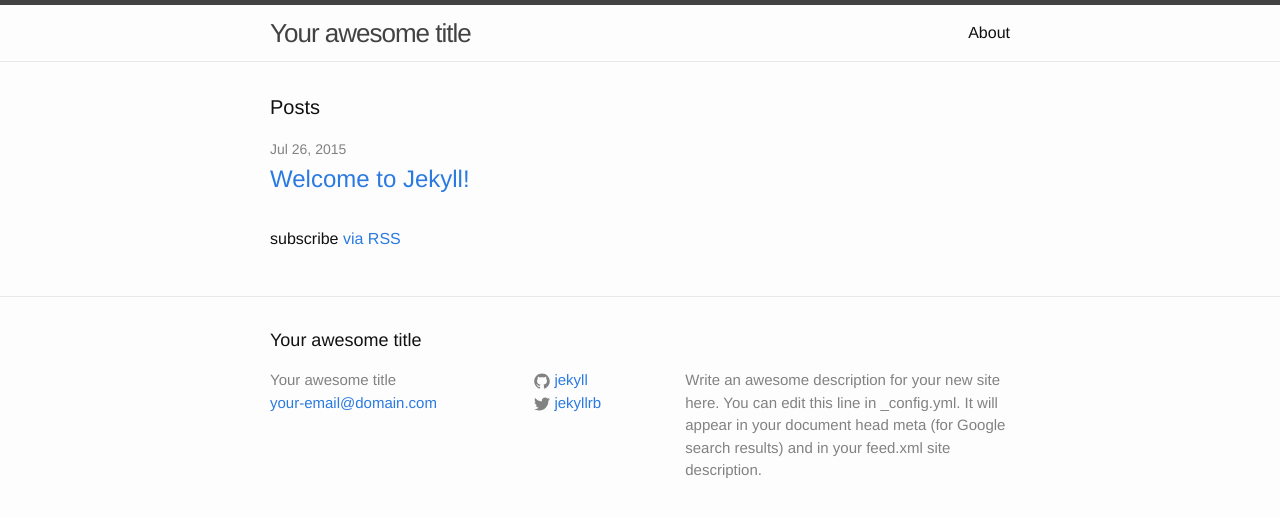
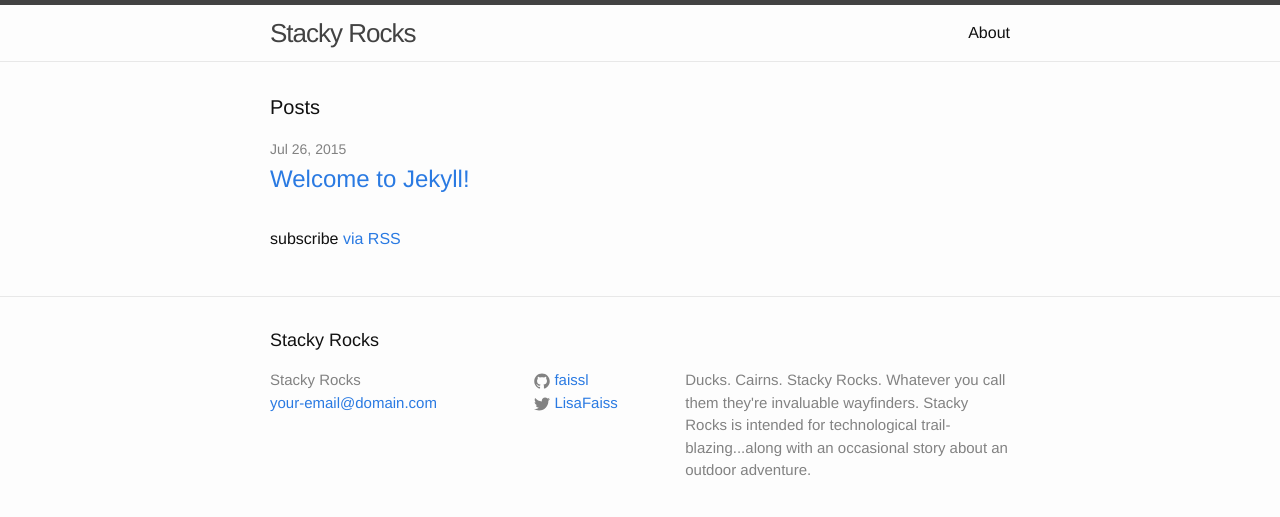
Before and after one commit to faissl/stackyrocks, a Jekyll site: the page built from index.html, in a window 1280 px wide. Shown: the top 517 px of the page. Built offline with Jekyll 4.4.1, drawn with Linux system fonts in a browser that asks for light colours.

Commit message:
added Stacky Rock, descr, and social media updates

```diff
--- a/_config.yml
+++ b/_config.yml
@@ -1,14 +1,14 @@
 # Site settings
-title: Your awesome title
+title: Stacky Rocks
 email: your-email@domain.com
 description: > # this means to ignore newlines until "baseurl:"
-  Write an awesome description for your new site here. You can edit this
-  line in _config.yml. It will appear in your document head meta (for
-  Google search results) and in your feed.xml site description.
+  Ducks. Cairns. Stacky Rocks. Whatever you call them they're invaluable wayfinders.
+  Stacky Rocks is intended for technological trail-blazing...along with an occasional
+  story about an outdoor adventure.
 baseurl: "" # the subpath of your site, e.g. /blog/
 url: "http://yourdomain.com" # the base hostname & protocol for your site
-twitter_username: jekyllrb
-github_username:  jekyll
+twitter_username: LisaFaiss
+github_username:  faissl
 
 # Build settings
 markdown: kramdown
```
